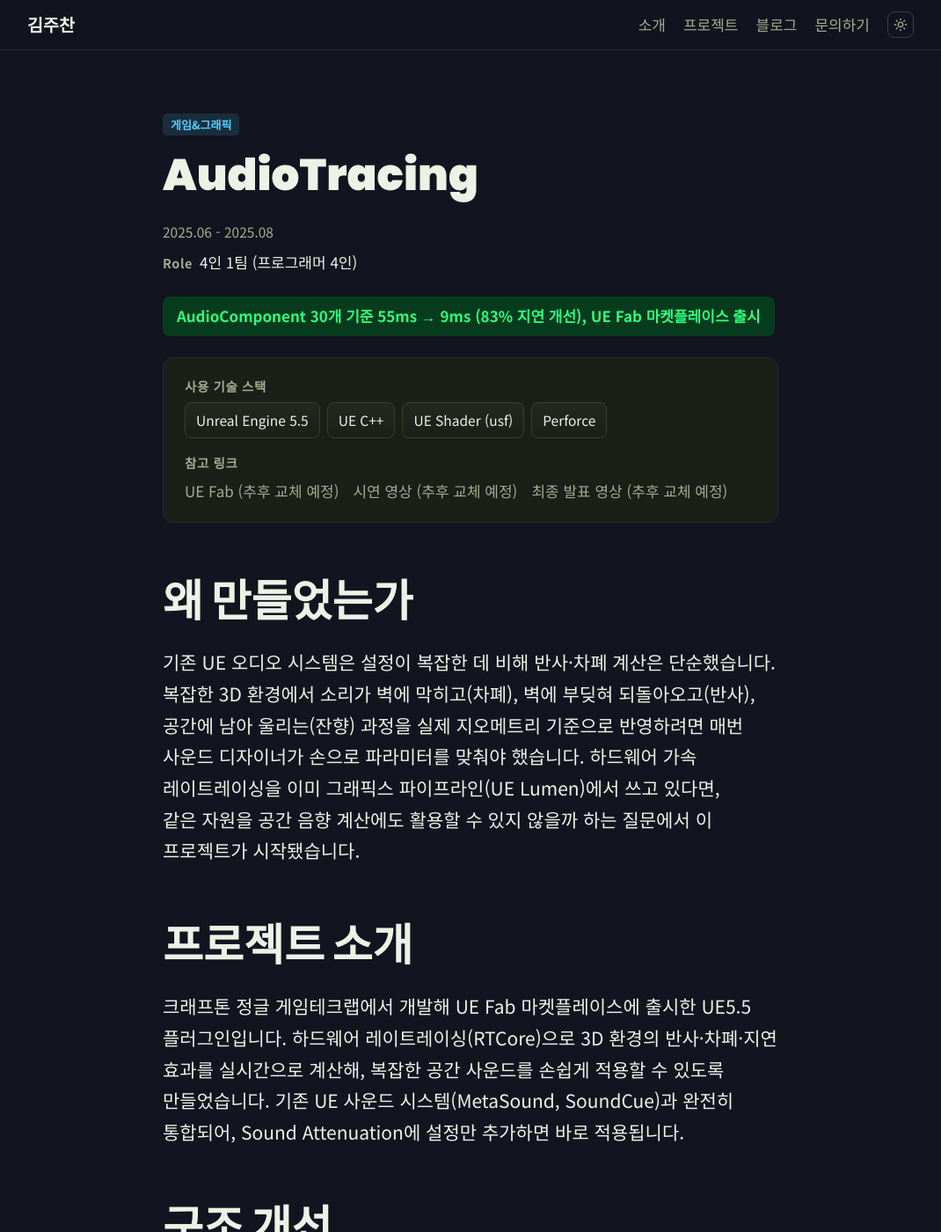
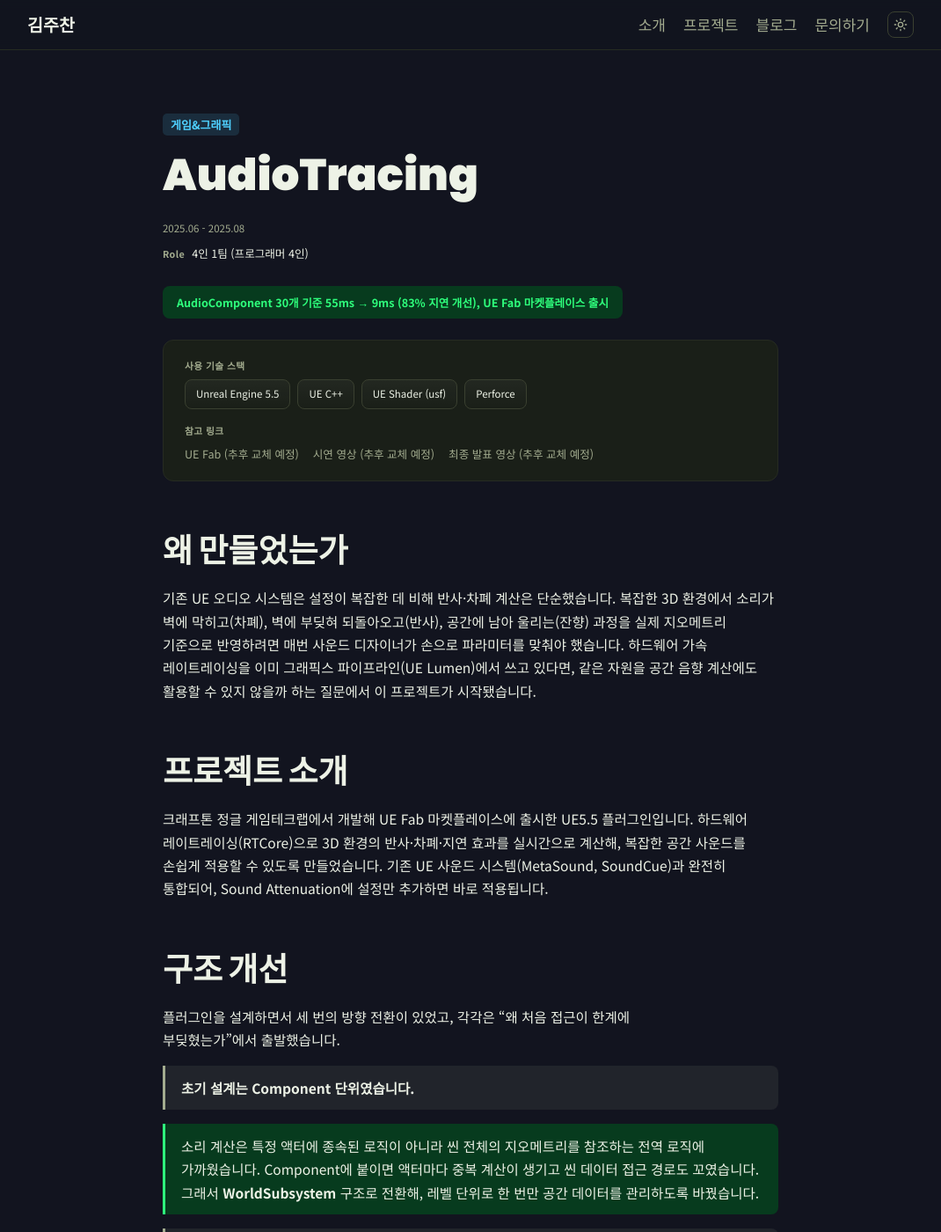
Before and after one commit to skamo3/skamo3.github.io, a Jekyll site: the page built from _projects/audiotracing.md, in a window 1280 px wide and 1400 px high. Shown: the whole window at 88% size, without its empty margins (105-1175 px from the left). Built offline with Jekyll 4.4.1, drawn with Linux system fonts in a browser that asks for light colours.

Commit message:
페이지 제목은 50px 유지, 섹션 제목(h1)은 37px로 축소, 나머지 텍스트도 동일 비율(37/50)로 축소
첫 h1(페이지 타이틀)만 50px 유지하고 이후 h1(섹션 제목)은 37px로 조정.
비율(0.74)을 본문/퀵팩트/링크카드 등 나머지 폰트 크기에도 동일 적용해
위계가 자연스럽게 유지되도록 함. 모달 버전도 동일 비율로 갱신.

```diff
--- a/assets/css/style.css
+++ b/assets/css/style.css
@@ -338,11 +338,11 @@ a { color: inherit; text-decoration: none; }
 /* project detail page */
 .project-detail { max-width: 748px; margin: 0 auto; padding: 64px 24px; }
 .project-detail h1 { font-size: 50px; margin: 0 0 8px; }
-.project-detail h1:not(:first-of-type) { margin-top: 48px; }
-.project-detail .meta { font-size: 15.5px; color: var(--text-muted); margin-bottom: 8px; }
-.project-detail .role-line { font-size: 17px; color: var(--text); margin: 0 0 24px; }
+.project-detail h1:not(:first-of-type) { font-size: 37px; margin-top: 48px; }
+.project-detail .meta { font-size: 11.47px; color: var(--text-muted); margin-bottom: 8px; }
+.project-detail .role-line { font-size: 12.58px; color: var(--text); margin: 0 0 24px; }
 .project-detail .role-line .role-label {
-  font-size: 14.5px;
+  font-size: 10.73px;
   font-weight: 700;
   color: var(--text-muted);
   letter-spacing: .04em;
@@ -351,7 +351,7 @@ a { color: inherit; text-decoration: none; }
 
 .project-detail .result-badge {
   display: inline-block;
-  font-size: 17px;
+  font-size: 12.58px;
   font-weight: 700;
   color: var(--accent);
   background: var(--accent-dark);
@@ -371,24 +371,24 @@ a { color: inherit; text-decoration: none; }
   margin-bottom: 40px;
 }
 .project-detail .qf-label {
-  font-size: 14.5px;
+  font-size: 10.73px;
   color: var(--text-muted);
   font-weight: 700;
   letter-spacing: .04em;
   margin: 0 0 6px;
 }
 .project-detail .qf-links { display: flex; gap: 16px; flex-wrap: wrap; }
-.project-detail .qf-links a { font-size: 17px; color: var(--accent); }
+.project-detail .qf-links a { font-size: 12.58px; color: var(--accent); }
 .project-detail .qf-links a:hover { text-decoration: underline; }
-.project-detail .qf-link-pending { font-size: 17px; color: var(--text-muted); }
+.project-detail .qf-link-pending { font-size: 12.58px; color: var(--text-muted); }
 .project-detail .quick-facts .skill-chips { gap: 8px; }
-.project-detail .quick-facts .skill-chip { font-size: 15.5px; padding: 6px 12px; }
+.project-detail .quick-facts .skill-chip { font-size: 11.47px; padding: 6px 12px; }
 
-.project-detail h2 { font-size: 27px; margin: 48px 0 16px; }
-.project-detail h3 { font-size: 21px; margin: 28px 0 12px; }
-.project-detail p { color: var(--text); margin: 0 0 16px; }
+.project-detail h2 { font-size: 19.98px; margin: 48px 0 16px; }
+.project-detail h3 { font-size: 15.54px; margin: 28px 0 12px; }
+.project-detail p { font-size: 15.54px; color: var(--text); margin: 0 0 16px; }
 .project-detail img, .project-detail video { max-width: 100%; border-radius: 12px; margin: 0 0 24px; display: block; }
-.project-detail ul, .project-detail ol { color: var(--text); padding-left: 20px; margin: 0 0 16px; }
+.project-detail ul, .project-detail ol { font-size: 15.54px; color: var(--text); padding-left: 20px; margin: 0 0 16px; }
 .project-detail li { margin-bottom: 6px; }
 .project-detail li ul, .project-detail li ol { margin-top: 6px; }
 
@@ -429,9 +429,9 @@ a { color: inherit; text-decoration: none; }
   transition: border-color .15s ease, transform .15s ease, box-shadow .15s ease;
 }
 .link-card:hover { border-color: var(--accent); transform: scale(1.02); box-shadow: 0 4px 16px rgba(0,0,0,0.25); }
-.link-card-name { font-size: 17px; font-weight: 700; color: var(--text); margin: 0 0 4px; }
-.link-card-desc { font-size: 15px; color: var(--text-muted); margin: 0 0 8px; }
-.link-card-url { font-size: 13.5px; color: var(--text-muted); margin: 0; }
+.link-card-name { font-size: 12.58px; font-weight: 700; color: var(--text); margin: 0 0 4px; }
+.link-card-desc { font-size: 11.1px; color: var(--text-muted); margin: 0 0 8px; }
+.link-card-url { font-size: 9.99px; color: var(--text-muted); margin: 0; }
 .link-card-logo { width: 64px; height: 64px; object-fit: contain; flex-shrink: 0; border-radius: 8px; background: #fff; padding: 4px; }
 
 /* project modal */
@@ -479,23 +479,23 @@ body.modal-open { overflow: hidden; }
 .project-modal .modal-close:hover { color: var(--accent); border-color: var(--accent); }
 .project-modal .modal-body.project-detail { padding: 24px 32px 48px; max-width: none; }
 .project-modal .modal-body h1 { font-size: 45px; }
-.project-modal .modal-body h1:not(:first-of-type) { margin-top: 43.2px; }
-.project-modal .modal-body .meta { font-size: 13.95px; }
-.project-modal .modal-body .role-line { font-size: 15.3px; }
-.project-modal .modal-body .role-line .role-label { font-size: 13.05px; }
-.project-modal .modal-body .result-badge { font-size: 15.3px; }
-.project-modal .modal-body .qf-label { font-size: 13.05px; }
+.project-modal .modal-body h1:not(:first-of-type) { font-size: 33.3px; margin-top: 43.2px; }
+.project-modal .modal-body .meta { font-size: 10.32px; }
+.project-modal .modal-body .role-line { font-size: 11.32px; }
+.project-modal .modal-body .role-line .role-label { font-size: 9.66px; }
+.project-modal .modal-body .result-badge { font-size: 11.32px; }
+.project-modal .modal-body .qf-label { font-size: 9.66px; }
 .project-modal .modal-body .qf-links a,
-.project-modal .modal-body .qf-link-pending { font-size: 15.3px; }
-.project-modal .modal-body .quick-facts .skill-chip { font-size: 13.95px; }
-.project-modal .modal-body h2 { font-size: 24.3px; }
-.project-modal .modal-body h3 { font-size: 18.9px; }
-.project-modal .modal-body .link-card-name { font-size: 15.3px; }
-.project-modal .modal-body .link-card-desc { font-size: 13.5px; }
-.project-modal .modal-body .link-card-url { font-size: 12.15px; }
+.project-modal .modal-body .qf-link-pending { font-size: 11.32px; }
+.project-modal .modal-body .quick-facts .skill-chip { font-size: 10.32px; }
+.project-modal .modal-body h2 { font-size: 17.98px; }
+.project-modal .modal-body h3 { font-size: 13.99px; }
+.project-modal .modal-body .link-card-name { font-size: 11.32px; }
+.project-modal .modal-body .link-card-desc { font-size: 9.99px; }
+.project-modal .modal-body .link-card-url { font-size: 8.99px; }
 .project-modal .modal-body p,
 .project-modal .modal-body ul,
-.project-modal .modal-body ol { font-size: 18.9px; }
+.project-modal .modal-body ol { font-size: 13.99px; }
 
 @media (max-width: 640px) {
   .hero h1 { font-size: 39px; }
```
